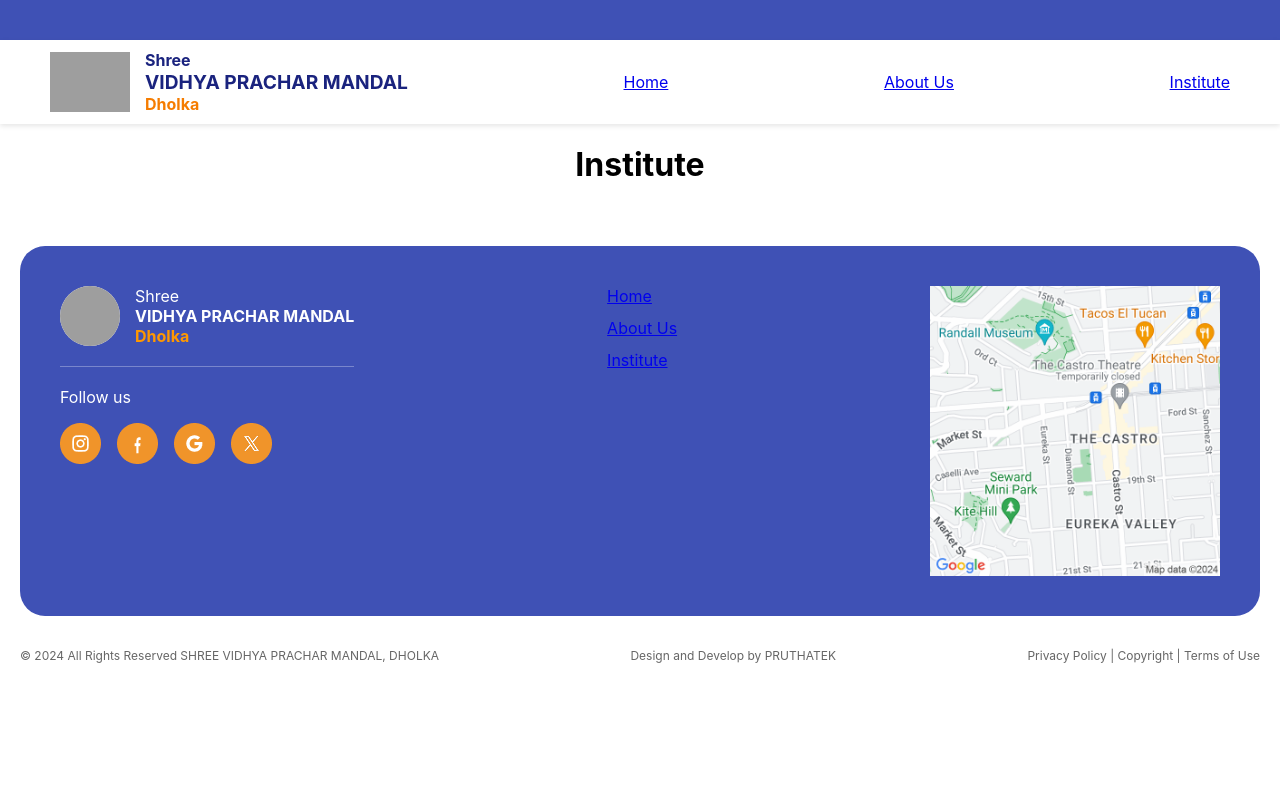
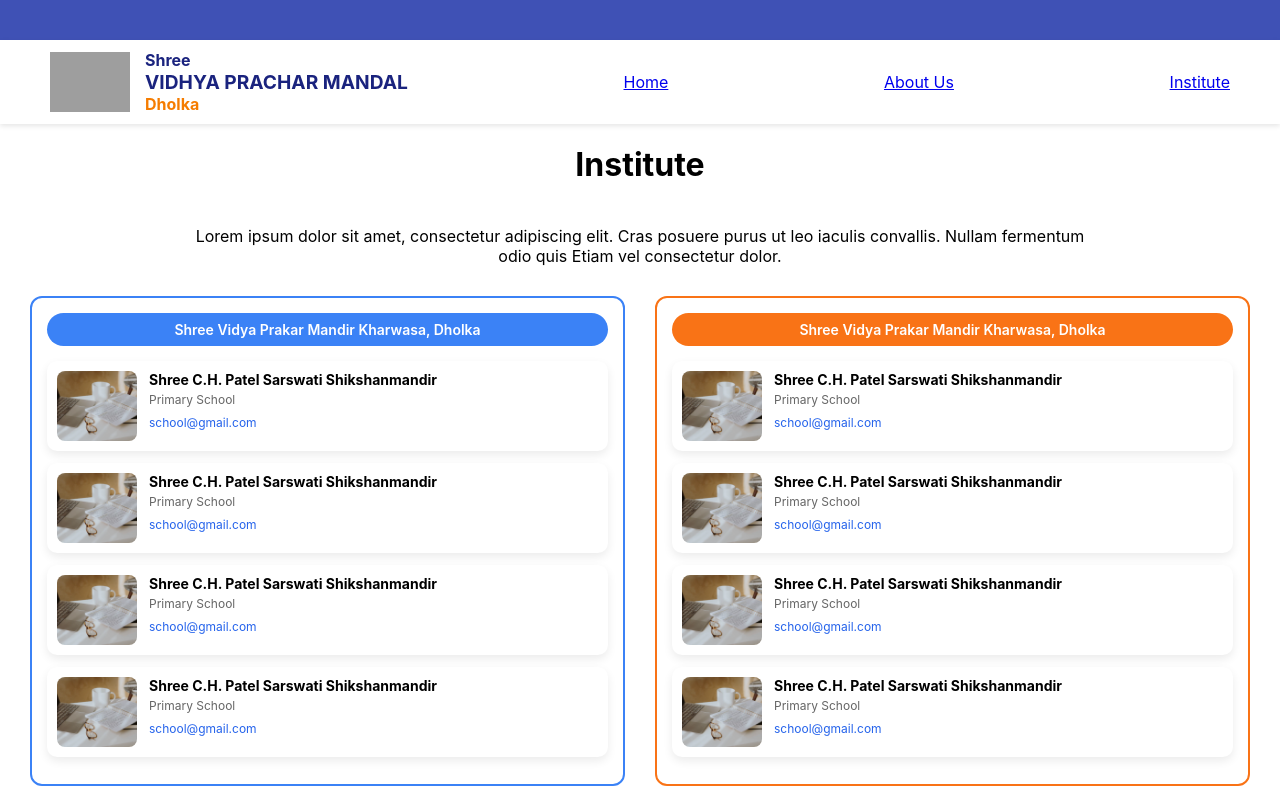
Before and after one commit to ayushisoni2107-del/shree_vidya_mandir, a React (Create React App) app: page /Institute in a window 1280 px wide. Shown: the top 800 px of the page. Built offline with nearby package versions, Linux system fonts and the light colour scheme; grey boxes are pictures that could not be loaded.

Commit message:
image added and further page edited

```diff
--- /dev/null
+++ b/src/Institutes/Institute.css
@@ -0,0 +1,77 @@
+.institute-container {
+  display: flex;
+  gap: 30px;
+  padding: 30px;
+}
+
+/* Columns */
+.institute-column {
+  flex: 1;
+  border-radius: 12px;
+  padding: 15px;
+}
+
+/* Blue Column */
+.blue {
+  border: 2px solid #3b82f6;
+}
+
+/* Orange Column */
+.orange {
+  border: 2px solid #f97316;
+}
+
+/* Column Header */
+.column-title {
+  text-align: center;
+  font-weight: 600;
+  padding: 8px;
+  border-radius: 20px;
+  margin-bottom: 15px;
+  font-size: 14px;
+}
+
+.blue-title {
+  background: #3b82f6;
+  color: white;
+}
+
+.orange-title {
+  background: #f97316;
+  color: white;
+}
+
+/* Card */
+.institute-card {
+  display: flex;
+  gap: 12px;
+  background: #fff;
+  padding: 10px;
+  border-radius: 10px;
+  margin-bottom: 12px;
+  box-shadow: 0 4px 10px rgba(0, 0, 0, 0.08);
+}
+
+.institute-card img {
+  width: 80px;
+  height: 70px;
+  object-fit: cover;
+  border-radius: 8px;
+}
+
+.card-content h4 {
+  font-size: 14px;
+  margin: 0;
+}
+
+.card-content p {
+  font-size: 12px;
+  color: #666;
+  margin: 4px 0;
+}
+
+.card-content a {
+  font-size: 12px;
+  color: #2563eb;
+  text-decoration: none;
+}
--- a/src/Institutes/Institutes.jsx
+++ b/src/Institutes/Institutes.jsx
@@ -1,10 +1,53 @@
 import React from "react";
-
+import "./Institute.css"
 function Institute(){
     return(
         <>
-           <h1 align ="center">Institute</h1>
-        </>
-    );
+           <div><h1 align ="center">Institute</h1><br/>
+           <p style={{ textAlign: "center", margin: "0 auto", width: "70%"}}>Lorem ipsum dolor sit amet, consectetur adipiscing elit. Cras posuere purus ut leo iaculis convallis. Nullam fermentum odio quis
+Etiam vel consectetur dolor.</p>
+           </div>
+                  {/* Institute Columns */}
+      <div className="institute-container">
+
+        {/* LEFT COLUMN */}
+        <div className="institute-column blue">
+          <div className="column-title blue-title">
+            Shree Vidya Prakar Mandir Kharwasa, Dholka
+          </div>
+
+          <InstituteCard />
+          <InstituteCard />
+          <InstituteCard />
+          <InstituteCard />
+        </div>
+
+        {/* RIGHT COLUMN */}
+        <div className="institute-column orange">
+          <div className="column-title orange-title">
+            Shree Vidya Prakar Mandir Kharwasa, Dholka
+          </div>
+
+          <InstituteCard />
+          <InstituteCard />
+          <InstituteCard />
+          <InstituteCard />
+        </div>
+      </div>
+    </>
+  );
+}
+    function InstituteCard() {
+  return (
+    <div className="institute-card">
+      <img src="s1.png" alt="Institute" />
+
+      <div className="card-content">
+        <h4>Shree C.H. Patel Sarswati Shikshanmandir</h4>
+        <p>Primary School</p>
+        <a href="#">school@gmail.com</a>
+      </div>
+    </div>
+  );
 }
 export default Institute;
```
Also changed, not shown: public/s1.png (added).
